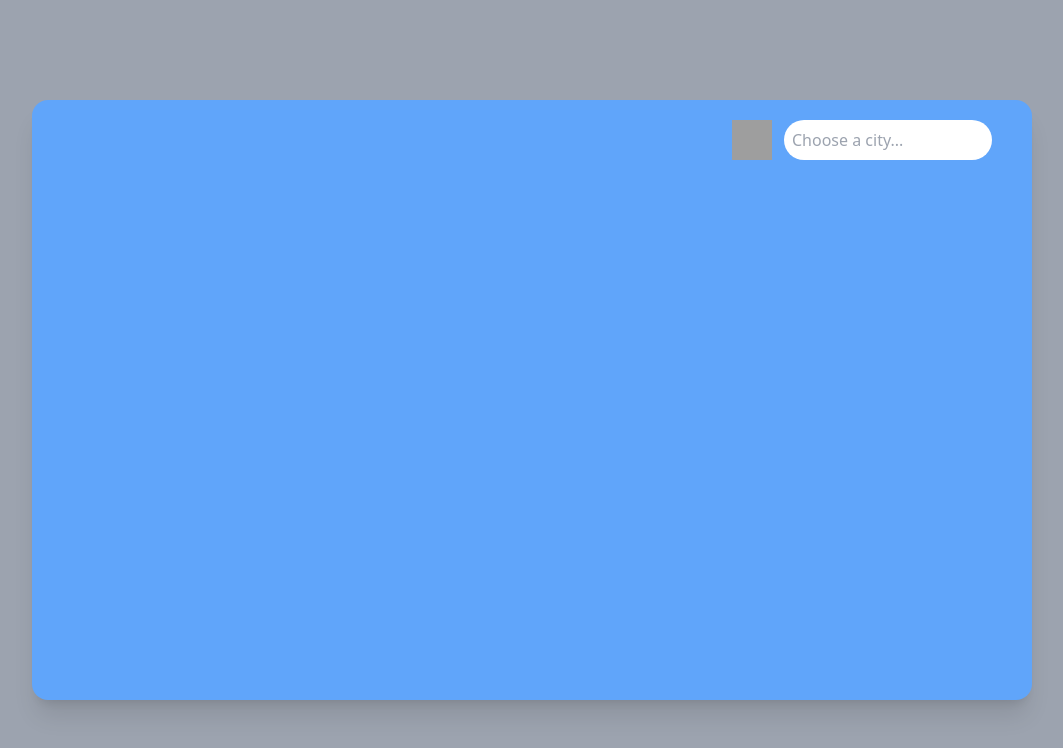
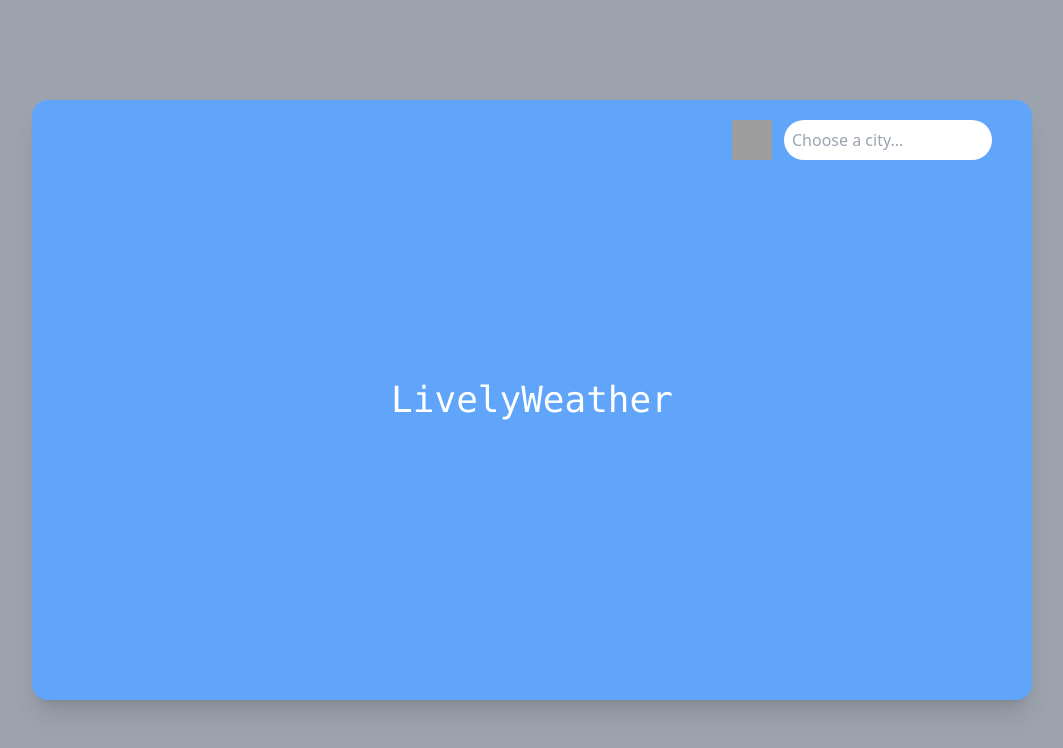
Before and after one commit to minezzig/weather, a Next.js app: page / in a window 1280 px wide. Shown: the top 748 px of the page, without its empty margins (108-1171 px from the left). Built offline with nearby package versions, Linux system fonts and the light colour scheme; grey boxes are pictures that could not be loaded.

Commit message:
change and add app name

```diff
--- a/app/components/Display.jsx
+++ b/app/components/Display.jsx
@@ -43,7 +43,10 @@ export default function Display({ data }) {
         <>
           <div className="flex flex-col items-center justify-center md:w-1/2 md:justify-around">
             <div className="z-10 flex flex-col items-center justify-center">
-              <div className="text-3xl" style={{ letterSpacing: ".3rem" }}>
+              <div
+                className="font-mono text-3xl"
+                style={{ letterSpacing: ".3rem" }}
+              >
                 {data.name}, {data.sys.country}
               </div>
               <div className="mb-3 text-sm text-white md:mb-0">Clear Sky</div>
@@ -51,7 +54,10 @@ export default function Display({ data }) {
 
             <div className=" relative flex -translate-y-5 pb-10 md:translate-y-0 md:pb-0">
               <div className="max-w-44 -translate-x-20 md:w-48 md:-translate-x-20 md:-translate-y-16">
-                <img src={`/images/${data.weather[0].icon}.svg`} alt="weather" />
+                <img
+                  src={`/images/${data.weather[0].icon}.svg`}
+                  alt="weather"
+                />
               </div>
               <div className="absolute inset-x-0 bottom-0 flex flex-col items-center justify-center md:inset-0">
                 <div className="block h-40 w-40 rounded-full bg-black bg-opacity-10 text-center text-8xl leading-[10rem] text-white">
--- a/app/layout.js
+++ b/app/layout.js
@@ -1,7 +1,7 @@
 import "./globals.css";
 
 export const metadata = {
-  title: "Weather App",
+  title: "LivelyWeather",
   description: "Look up current temperature and weather anywhere in the world!",
 };
 
--- a/app/page.js
+++ b/app/page.js
@@ -19,9 +19,9 @@ export default function Home() {
         {loading ? (
           <Loading />
         ) : (
-          weatherData && (
+          weatherData ? (
             <Display data={weatherData} />
-          )
+          ) : <div className="md:h-full font-mono md:mt-auto mt-28 flex flex-col items-center justify-center"><h1 className="text-white text-4xl ">LivelyWeather</h1></div>
         )}
       </div>
     </main>
--- a/package.json
+++ b/package.json
@@ -1,5 +1,5 @@
 {
-  "name": "weather",
+  "name": "lively-weather",
   "version": "0.1.0",
   "private": true,
   "scripts": {
```
Also changed, not shown: 2 other files (tests, documents, lock files or other folders).
